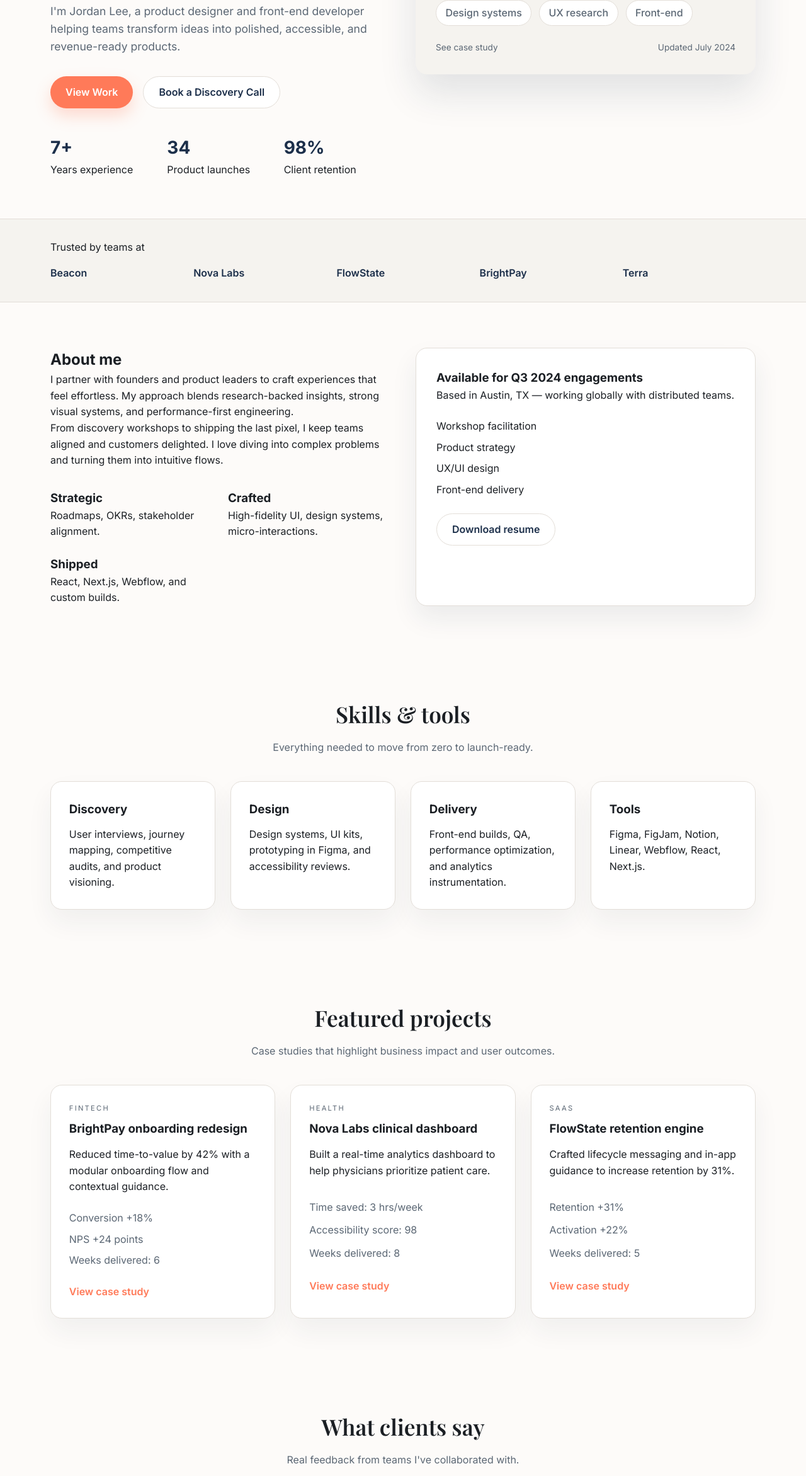
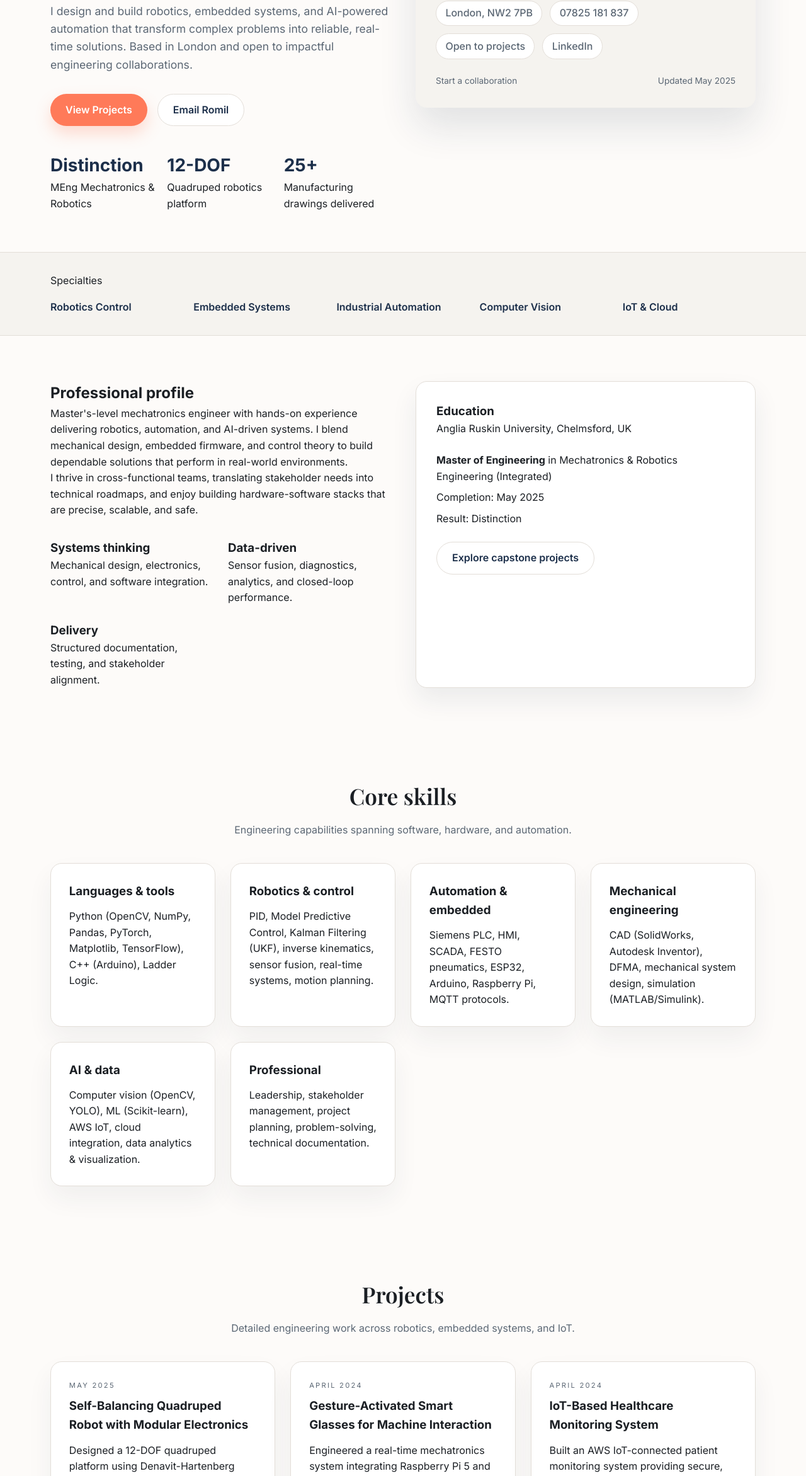
Before and after one commit to romil0001/portfolio, a plain HTML site: page index.html in a window 1280 px wide. Shown: the part 457-2800 px from the top of the page at 63% size. Drawn offline with nearby package versions, Linux system fonts and the light colour scheme.

Commit message:
Update portfolio content for Romil Modi

```diff
--- a/index.html
+++ b/index.html
@@ -3,7 +3,7 @@
   <head>
     <meta charset="UTF-8" />
     <meta name="viewport" content="width=device-width, initial-scale=1.0" />
-    <title>Jordan Lee | Product Designer & Developer</title>
+    <title>Romil Modi | Mechatronics & Robotics Engineer</title>
     <link rel="preconnect" href="https://fonts.googleapis.com" />
     <link rel="preconnect" href="https://fonts.gstatic.com" crossorigin />
     <link
@@ -15,7 +15,7 @@
   <body>
     <header class="site-header">
       <div class="container">
-        <a class="logo" href="#top">JL</a>
+        <a class="logo" href="#top">RM</a>
         <nav class="site-nav" aria-label="Primary">
           <button class="nav-toggle" type="button" aria-expanded="false" aria-controls="nav-links">
             <span class="sr-only">Toggle navigation</span>
@@ -24,14 +24,16 @@
             <span class="nav-toggle__bar"></span>
           </button>
           <ul class="nav-links" id="nav-links">
-            <li><a href="#about">About</a></li>
-            <li><a href="#skills">Skills</a></li>
+            <li><a href="#about">Profile</a></li>
+            <li><a href="#education">Education</a></li>
+            <li><a href="#skills">Core Skills</a></li>
             <li><a href="#projects">Projects</a></li>
-            <li><a href="#testimonials">Testimonials</a></li>
+            <li><a href="#leadership">Leadership</a></li>
+            <li><a href="#societies">Societies</a></li>
             <li><a href="#contact">Contact</a></li>
           </ul>
         </nav>
-        <a class="primary-button" href="#contact">Let&apos;s Talk</a>
+        <a class="primary-button" href="#contact">Let&apos;s Connect</a>
       </div>
     </header>
 
@@ -39,58 +41,61 @@
       <section class="hero">
         <div class="container hero-grid">
           <div class="hero-content">
-            <p class="eyebrow">Portfolio 2024</p>
-            <h1>Designing human-centered digital experiences that ship.</h1>
+            <p class="eyebrow">Romil Modi</p>
+            <h1>Mechatronics & Robotics Engineer focused on intelligent automation.</h1>
             <p class="lead">
-              I&apos;m Jordan Lee, a product designer and front-end developer helping teams transform ideas into polished,
-              accessible, and revenue-ready products.
+              I design and build robotics, embedded systems, and AI-powered automation that transform complex problems into
+              reliable, real-time solutions. Based in London and open to impactful engineering collaborations.
             </p>
             <div class="hero-actions">
-              <a class="primary-button" href="#projects">View Work</a>
-              <a class="secondary-button" href="#contact">Book a Discovery Call</a>
+              <a class="primary-button" href="#projects">View Projects</a>
+              <a class="secondary-button" href="mailto:romil2002modi@gmail.com">Email Romil</a>
             </div>
             <div class="hero-metrics">
               <div>
-                <h3>7+</h3>
-                <p>Years experience</p>
+                <h3>Distinction</h3>
+                <p>MEng Mechatronics & Robotics</p>
               </div>
               <div>
-                <h3>34</h3>
-                <p>Product launches</p>
+                <h3>12-DOF</h3>
+                <p>Quadruped robotics platform</p>
               </div>
               <div>
-                <h3>98%</h3>
-                <p>Client retention</p>
+                <h3>25+</h3>
+                <p>Manufacturing drawings delivered</p>
               </div>
             </div>
           </div>
           <div class="hero-card">
             <div class="hero-card__header">
-              <p>Current focus</p>
-              <h2>Building next-gen fintech onboarding</h2>
+              <p>Contact</p>
+              <h2>romil2002modi@gmail.com</h2>
             </div>
             <div class="hero-card__body">
-              <div class="chip">Design systems</div>
-              <div class="chip">UX research</div>
-              <div class="chip">Front-end</div>
+              <div class="chip">London, NW2 7PB</div>
+              <div class="chip">07825 181 837</div>
+              <div class="chip">Open to projects</div>
+              <div class="chip">
+                <a href="http://www.linkedin.com/in/romil-modi" target="_blank" rel="noreferrer">LinkedIn</a>
+              </div>
             </div>
             <div class="hero-card__footer">
-              <a href="#projects">See case study</a>
-              <span>Updated July 2024</span>
+              <a href="#contact">Start a collaboration</a>
+              <span>Updated May 2025</span>
             </div>
           </div>
         </div>
       </section>
 
-      <section class="logo-strip" aria-label="Trusted by">
+      <section class="logo-strip" aria-label="Specialties">
         <div class="container">
-          <p>Trusted by teams at</p>
+          <p>Specialties</p>
           <div class="logo-strip__grid">
-            <span>Beacon</span>
-            <span>Nova Labs</span>
-            <span>FlowState</span>
-            <span>BrightPay</span>
-            <span>Terra</span>
+            <span>Robotics Control</span>
+            <span>Embedded Systems</span>
+            <span>Industrial Automation</span>
+            <span>Computer Vision</span>
+            <span>IoT & Cloud</span>
           </div>
         </div>
       </section>
@@ -98,40 +103,40 @@
       <section class="about" id="about">
         <div class="container split">
           <div>
-            <h2>About me</h2>
+            <h2>Professional profile</h2>
             <p>
-              I partner with founders and product leaders to craft experiences that feel effortless. My approach blends
-              research-backed insights, strong visual systems, and performance-first engineering.
+              Master&apos;s-level mechatronics engineer with hands-on experience delivering robotics, automation, and AI-driven
+              systems. I blend mechanical design, embedded firmware, and control theory to build dependable solutions that
+              perform in real-world environments.
             </p>
             <p>
-              From discovery workshops to shipping the last pixel, I keep teams aligned and customers delighted. I love
-              diving into complex problems and turning them into intuitive flows.
+              I thrive in cross-functional teams, translating stakeholder needs into technical roadmaps, and enjoy building
+              hardware-software stacks that are precise, scalable, and safe.
             </p>
             <div class="about-highlights">
               <div>
-                <h3>Strategic</h3>
-                <p>Roadmaps, OKRs, stakeholder alignment.</p>
+                <h3>Systems thinking</h3>
+                <p>Mechanical design, electronics, control, and software integration.</p>
               </div>
               <div>
-                <h3>Crafted</h3>
-                <p>High-fidelity UI, design systems, micro-interactions.</p>
+                <h3>Data-driven</h3>
+                <p>Sensor fusion, diagnostics, analytics, and closed-loop performance.</p>
               </div>
               <div>
-                <h3>Shipped</h3>
-                <p>React, Next.js, Webflow, and custom builds.</p>
+                <h3>Delivery</h3>
+                <p>Structured documentation, testing, and stakeholder alignment.</p>
               </div>
             </div>
           </div>
-          <div class="about-card">
-            <h3>Available for Q3 2024 engagements</h3>
-            <p>Based in Austin, TX — working globally with distributed teams.</p>
+          <div class="about-card" id="education">
+            <h3>Education</h3>
+            <p>Anglia Ruskin University, Chelmsford, UK</p>
             <ul>
-              <li>Workshop facilitation</li>
-              <li>Product strategy</li>
-              <li>UX/UI design</li>
-              <li>Front-end delivery</li>
+              <li><strong>Master of Engineering</strong> in Mechatronics & Robotics Engineering (Integrated)</li>
+              <li>Completion: May 2025</li>
+              <li>Result: Distinction</li>
             </ul>
-            <a class="secondary-button" href="#contact">Download resume</a>
+            <a class="secondary-button" href="#projects">Explore capstone projects</a>
           </div>
         </div>
       </section>
@@ -139,25 +144,46 @@
       <section class="skills" id="skills">
         <div class="container">
           <div class="section-heading">
-            <h2>Skills & tools</h2>
-            <p>Everything needed to move from zero to launch-ready.</p>
+            <h2>Core skills</h2>
+            <p>Engineering capabilities spanning software, hardware, and automation.</p>
           </div>
           <div class="skills-grid">
             <article>
-              <h3>Discovery</h3>
-              <p>User interviews, journey mapping, competitive audits, and product visioning.</p>
+              <h3>Languages & tools</h3>
+              <p>
+                Python (OpenCV, NumPy, Pandas, PyTorch, Matplotlib, TensorFlow), C++ (Arduino), Ladder Logic.
+              </p>
             </article>
             <article>
-              <h3>Design</h3>
-              <p>Design systems, UI kits, prototyping in Figma, and accessibility reviews.</p>
+              <h3>Robotics & control</h3>
+              <p>
+                PID, Model Predictive Control, Kalman Filtering (UKF), inverse kinematics, sensor fusion, real-time systems,
+                motion planning.
+              </p>
             </article>
             <article>
-              <h3>Delivery</h3>
-              <p>Front-end builds, QA, performance optimization, and analytics instrumentation.</p>
+              <h3>Automation & embedded</h3>
+              <p>
+                Siemens PLC, HMI, SCADA, FESTO pneumatics, ESP32, Arduino, Raspberry Pi, MQTT protocols.
+              </p>
             </article>
             <article>
-              <h3>Tools</h3>
-              <p>Figma, FigJam, Notion, Linear, Webflow, React, Next.js.</p>
+              <h3>Mechanical engineering</h3>
+              <p>
+                CAD (SolidWorks, Autodesk Inventor), DFMA, mechanical system design, simulation (MATLAB/Simulink).
+              </p>
+            </article>
+            <article>
+              <h3>AI & data</h3>
+              <p>
+                Computer vision (OpenCV, YOLO), ML (Scikit-learn), AWS IoT, cloud integration, data analytics & visualization.
+              </p>
+            </article>
+            <article>
+              <h3>Professional</h3>
+              <p>
+                Leadership, stakeholder management, project planning, problem-solving, technical documentation.
+              </p>
             </article>
           </div>
         </div>
@@ -166,84 +192,123 @@
       <section class="projects" id="projects">
         <div class="container">
           <div class="section-heading">
-            <h2>Featured projects</h2>
-            <p>Case studies that highlight business impact and user outcomes.</p>
+            <h2>Projects</h2>
+            <p>Detailed engineering work across robotics, embedded systems, and IoT.</p>
           </div>
           <div class="project-grid">
             <article class="project-card">
               <div class="project-card__meta">
-                <p class="tag">Fintech</p>
-                <h3>BrightPay onboarding redesign</h3>
+                <p class="tag">May 2025</p>
+                <h3>Self-Balancing Quadruped Robot with Modular Electronics</h3>
                 <p>
-                  Reduced time-to-value by 42% with a modular onboarding flow and contextual guidance.
+                  Designed a 12-DOF quadruped platform using Denavit-Hartenberg modelling and FEA to ensure stability and
+                  durability within a £180 bill-of-materials budget.
                 </p>
               </div>
               <ul>
-                <li>Conversion +18%</li>
-                <li>NPS +24 points</li>
-                <li>Weeks delivered: 6</li>
+                <li>Produced 25+ Autodesk Inventor drawings with GD&amp;T tolerances of ±0.05 mm.</li>
+                <li>Built inverse kinematics solver in C++ achieving &lt;5 ms compute time and ±2 mm accuracy.</li>
+                <li>Developed gait generator and state machine control for stabilizing movement on surface tilts.</li>
+                <li>Implemented sensor fusion (α = 0.98, 100 Hz) and Butterworth low-pass filtering (20 Hz cutoff).</li>
+                <li>Tuned PID (Kp 2.5, Ki 0.1, Kd 0.05) delivering ±3° pitch/roll stability.</li>
+                <li>Integrated ESP32 + MPU6050 PID control, improving uneven terrain stability by 30% in testing.</li>
+                <li>Calibrated servo actuation via PCA9685 with femur-tibia mirroring logic for dynamic CoG control.</li>
+                <li>Structured modular firmware with optimized PWM constraints for energy efficiency.</li>
               </ul>
-              <a href="#contact">View case study</a>
+              <a href="#contact">Request project walkthrough</a>
             </article>
             <article class="project-card">
               <div class="project-card__meta">
-                <p class="tag">Health</p>
-                <h3>Nova Labs clinical dashboard</h3>
+                <p class="tag">April 2024</p>
+                <h3>Gesture-Activated Smart Glasses for Machine Interaction</h3>
                 <p>
-                  Built a real-time analytics dashboard to help physicians prioritize patient care.
+                  Engineered a real-time mechatronics system integrating Raspberry Pi 5 and ESP32 to deliver sub-5 ms command
+                  latency for human-machine interaction.
                 </p>
               </div>
               <ul>
-                <li>Time saved: 3 hrs/week</li>
-                <li>Accessibility score: 98</li>
-                <li>Weeks delivered: 8</li>
+                <li>Built gesture recognition pipeline using MediaPipe + OpenCV, raising accuracy from 97.28% to 99.55%.</li>
+                <li>Implemented asynchronous UDP-based Wi-Fi communication for reliable command transmission.</li>
+                <li>Designed and fabricated robotic arm using 3D-printed ABS components under stall torque constraints.</li>
+                <li>Delivered embedded RTOS integration with ML-based recognition achieving &gt;90% real-time classification.</li>
               </ul>
-              <a href="#contact">View case study</a>
+              <a href="#contact">Discuss embedded architecture</a>
             </article>
             <article class="project-card">
               <div class="project-card__meta">
-                <p class="tag">SaaS</p>
-                <h3>FlowState retention engine</h3>
+                <p class="tag">April 2024</p>
+                <h3>IoT-Based Healthcare Monitoring System</h3>
                 <p>
-                  Crafted lifecycle messaging and in-app guidance to increase retention by 31%.
+                  Built an AWS IoT-connected patient monitoring system providing secure, near real-time vitals telemetry with
+                  under 2-second latency.
                 </p>
               </div>
               <ul>
-                <li>Retention +31%</li>
-                <li>Activation +22%</li>
-                <li>Weeks delivered: 5</li>
+                <li>Architected ESP32 dual-core firmware for deterministic data acquisition and processing.</li>
+                <li>Integrated I2C sensors for heart rate, SpO2, and temperature with calibration routines.</li>
+                <li>Created firmware-to-cloud pipeline via API requests to ThingSpeak for diagnostics dashboards.</li>
+                <li>Developed local HMI with LCD + I2C driver for real-time patient status feedback.</li>
               </ul>
-              <a href="#contact">View case study</a>
+              <a href="#contact">Explore IoT deployment</a>
             </article>
           </div>
         </div>
       </section>
 
-      <section class="testimonials" id="testimonials">
+      <section class="testimonials" id="leadership">
         <div class="container">
           <div class="section-heading">
-            <h2>What clients say</h2>
-            <p>Real feedback from teams I&apos;ve collaborated with.</p>
+            <h2>Leadership experience</h2>
+            <p>People leadership and operational performance in high-throughput environments.</p>
           </div>
           <div class="testimonial-grid">
             <figure>
               <blockquote>
-                “Jordan translated a complex product into a clean, intuitive flow. The launch exceeded every KPI.”
+                <strong>Shift Manager</strong> — Capital Arches Group | London, UK
               </blockquote>
               <figcaption>
-                <strong>Hannah Pierce</strong>
-                <span>VP Product, BrightPay</span>
+                <span>November 2021 – Present</span>
+                <span>Supervised 25 staff, improving productivity by 10% and reducing downtime by 12.5%.</span>
+                <span>Built learning &amp; development plans focused on leadership and data-driven decision-making.</span>
+                <span>Applied strong organizational and stakeholder management skills to meet operational goals.</span>
               </figcaption>
             </figure>
             <figure>
               <blockquote>
-                “We went from idea to MVP in weeks. The level of detail and craftsmanship was exceptional.”
+                <strong>Team &amp; Project Leadership</strong> — Engineering Capstones
               </blockquote>
               <figcaption>
-                <strong>Arjun Rao</strong>
-                <span>Founder, FlowState</span>
+                <span>Led cross-disciplinary teams through system design, validation, and documentation.</span>
+                <span>Coordinated deliverables, timelines, and risk mitigation across hardware and software tracks.</span>
               </figcaption>
             </figure>
+          </div>
+        </div>
+      </section>
+
+      <section class="skills" id="societies">
+        <div class="container">
+          <div class="section-heading">
+            <h2>Technical societies &amp; clubs</h2>
+            <p>Professional communities and networks supporting continuous learning.</p>
+          </div>
+          <div class="skills-grid">
+            <article>
+              <h3>IEEE</h3>
+              <p>Institute of Electrical and Electronics Engineers</p>
+            </article>
+            <article>
+              <h3>IMechE</h3>
+              <p>Institution of Mechanical Engineers</p>
+            </article>
+            <article>
+              <h3>CSES</h3>
+              <p>Computer Science &amp; Engineering Society at Anglia Ruskin University</p>
+            </article>
+            <article>
+              <h3>STES</h3>
+              <p>Science, Technology &amp; Engineering Society member</p>
+            </article>
           </div>
         </div>
       </section>
@@ -251,14 +316,19 @@
       <section class="contact" id="contact">
         <div class="container contact-grid">
           <div>
-            <h2>Let&apos;s build something meaningful.</h2>
+            <h2>Let&apos;s build intelligent systems together.</h2>
             <p>
-              Share your goals, timeline, and scope. I&apos;ll respond within 48 hours with next steps.
+              Reach out to discuss robotics, automation, or embedded systems projects. I&apos;ll respond with availability and
+              next steps.
             </p>
             <div class="contact-details">
-              <p><strong>Email:</strong> hello@jordanlee.studio</p>
-              <p><strong>Location:</strong> Austin, TX</p>
-              <p><strong>Availability:</strong> Next opening Sept 2024</p>
+              <p><strong>Email:</strong> romil2002modi@gmail.com</p>
+              <p><strong>Location:</strong> London, NW2 7PB</p>
+              <p><strong>Phone:</strong> 07825 181 837</p>
+              <p>
+                <strong>LinkedIn:</strong>
+                <a href="http://www.linkedin.com/in/romil-modi" target="_blank" rel="noreferrer">romil-modi</a>
+              </p>
             </div>
           </div>
           <form class="contact-form">
@@ -271,20 +341,20 @@
               <input type="email" name="email" placeholder="you@email.com" required />
             </label>
             <label>
-              Project type
+              Project focus
               <select name="project" required>
                 <option value="" disabled selected>Select one</option>
-                <option>Product strategy</option>
-                <option>UX/UI design</option>
-                <option>Design system</option>
-                <option>Front-end build</option>
+                <option>Robotics &amp; control</option>
+                <option>Automation &amp; embedded systems</option>
+                <option>Computer vision &amp; AI</option>
+                <option>IoT &amp; cloud integration</option>
               </select>
             </label>
             <label>
-              Tell me about your project
-              <textarea name="message" rows="4" placeholder="Goals, timeline, and challenges."></textarea>
+              Project details
+              <textarea name="message" rows="4" placeholder="Timeline, scope, and goals."></textarea>
             </label>
-            <button class="primary-button" type="submit">Send inquiry</button>
+            <button class="primary-button" type="submit">Send message</button>
           </form>
         </div>
       </section>
@@ -292,11 +362,11 @@
 
     <footer class="site-footer">
       <div class="container">
-        <p>© 2024 Jordan Lee. Designed and built with care.</p>
+        <p>© 2025 Romil Modi. Built for engineering collaboration.</p>
         <div class="footer-links">
-          <a href="https://www.linkedin.com" target="_blank" rel="noreferrer">LinkedIn</a>
-          <a href="https://www.behance.net" target="_blank" rel="noreferrer">Behance</a>
-          <a href="https://github.com" target="_blank" rel="noreferrer">GitHub</a>
+          <a href="http://www.linkedin.com/in/romil-modi" target="_blank" rel="noreferrer">LinkedIn</a>
+          <a href="mailto:romil2002modi@gmail.com">Email</a>
+          <a href="#projects">Projects</a>
         </div>
       </div>
     </footer>
```
